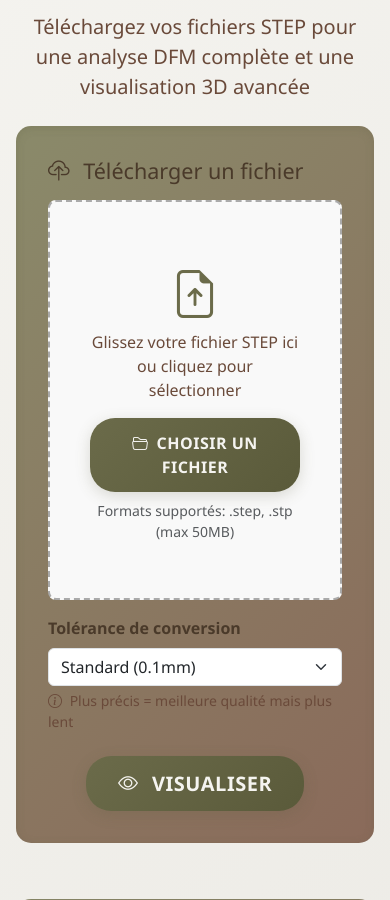
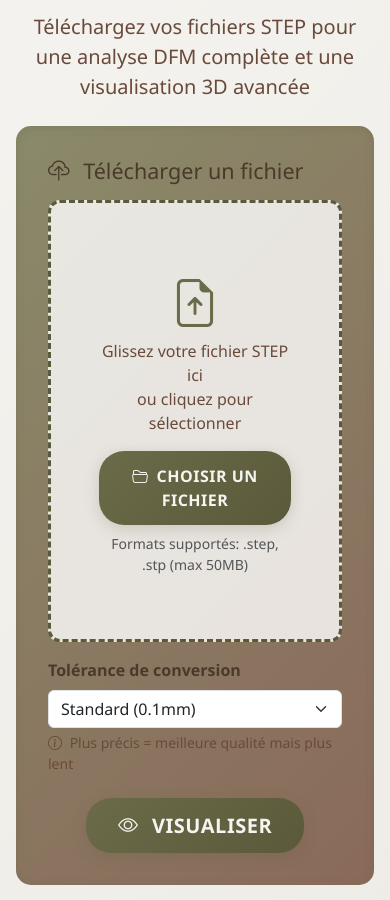
Before and after one commit to gounygregoire/analyseur-step, a Flask app: page /app in a window 390 px wide. Shown: the part 323-1223 px from the top of the page. Run offline with Flask 3, Linux system fonts and the light colour scheme; the visitor is signed in with stand-in values (Sample User, id 1); data that the repository does not hold is empty; parts of the project's set-up code (start-up, migrations or seed data) failed here and were passed over; some libraries are stand-ins or nearby versions.

Commit message:
Push complet

```diff
--- a/static/css/style.css
+++ b/static/css/style.css
@@ -1334,24 +1334,23 @@ body {
     .material-description {
         font-size: 0.9rem;
     }
-    .drop-zone {
-      border: 2px dashed #aaa;
-      border-radius: 8px;
-      padding: 40px;
+    #uploadArea {
+      border: 3px dashed var(--kaki-dark, #aaa); /* fallback si kaki-dark est inconnu */
+      border-radius: 12px;
+      padding: 3rem;
       text-align: center;
+      background: rgba(255, 255, 255, 0.8);
       transition: all 0.3s ease;
-      background-color: #f9f9f9;
-      color: #555;
-      font-size: 16px;
       cursor: pointer;
     }
 
-    .drop-zone.drag-over {
-      background-color: #e0f7fa;
-      border-color: #00bcd4;
-      color: #00bcd4;
-      box-shadow: 0 0 10px rgba(0, 188, 212, 0.5);
+    #uploadArea.drag-over {
+      background-color: #e6f7f1;
+      border-color: #28a745; /* vert Bootstrap par défaut */
+      box-shadow: 0 0 10px rgba(40, 167, 69, 0.5);
+      color: #28a745;
     }
+
 
     #fileNameDisplay {
       margin-top: 10px;
--- a/templates/index.html
+++ b/templates/index.html
@@ -83,7 +83,7 @@
                         {% if current_language == 'en' %}Upload a file{% else %}Télécharger un fichier{% endif %}
                     </h4>
                     <form id="uploadForm" enctype="multipart/form-data">
-                            <div id="uploadArea" class="drop-zone">
+                                <div id="uploadArea" class="upload-area"> <!-- PAS drop-zone -->
                                 <p id="fileNameDisplay" class="text-success mt-3"></p>
                             <i class="bi bi-file-earmark-arrow-up" style="font-size: 3rem; color: var(--kaki-medium); margin-bottom: 1rem;"></i>
                             <p class="mb-3" style="color: var(--brown-medium); font-weight: 500;">
```
